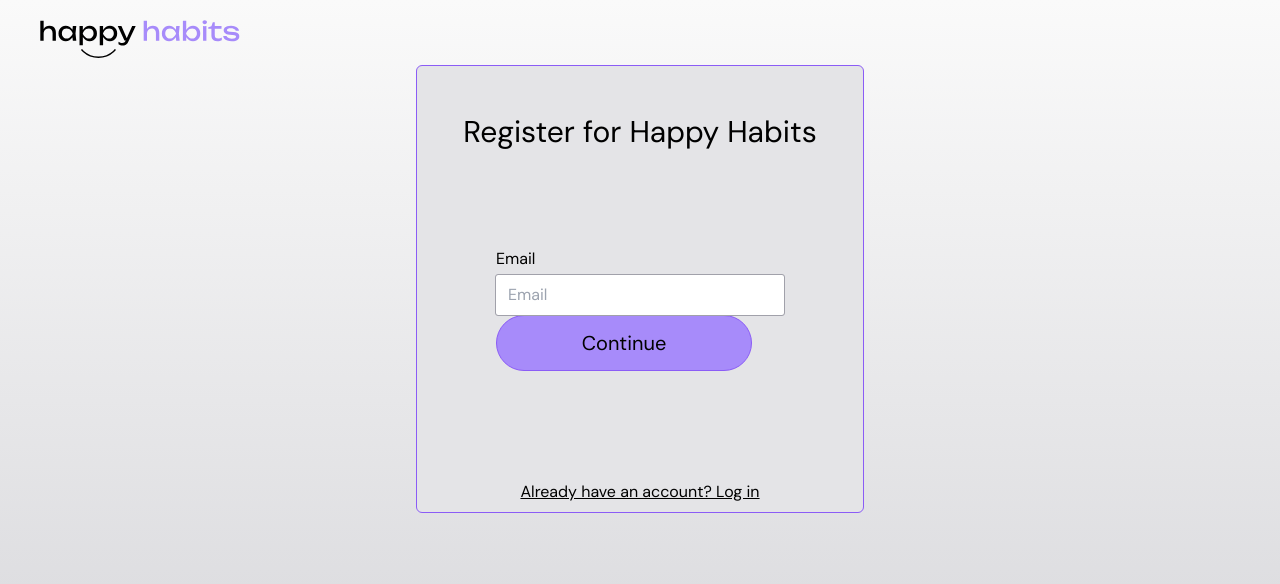
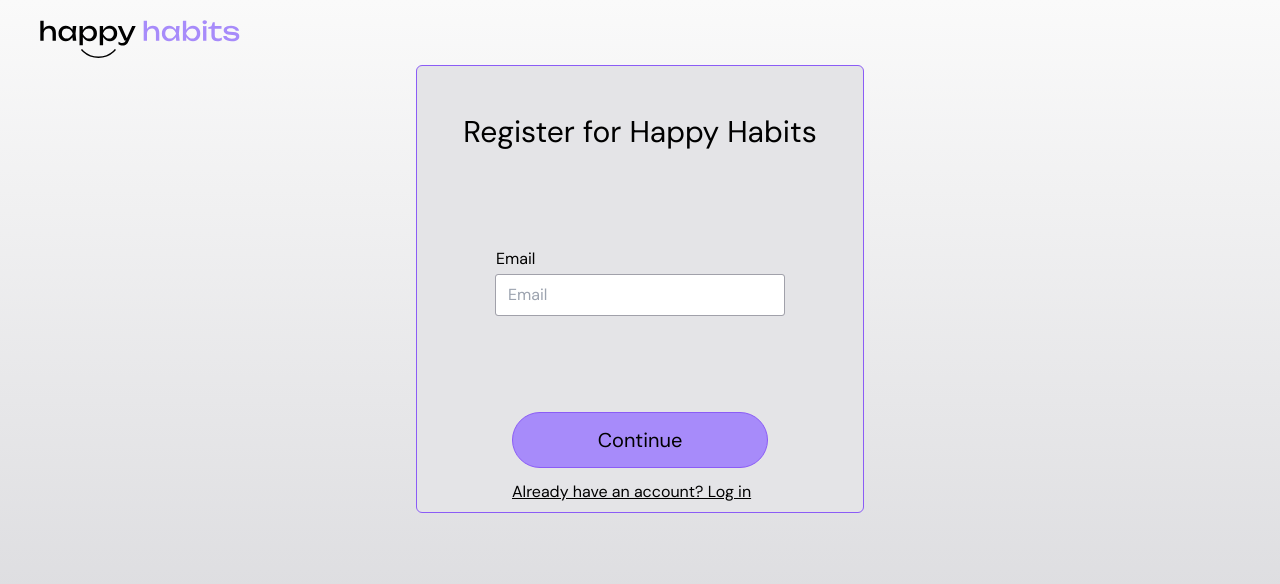
Before and after one commit to nohgo/happy-habits, a Next.js app in the folder client/: page /register in a window 1280 px wide. Shown: the top 584 px of the page. Built offline with nearby package versions, Linux system fonts and the light colour scheme.

Commit message:
Fix formatting on register

```diff
--- a/client/app/(auth)/register/RegisterBox.tsx
+++ b/client/app/(auth)/register/RegisterBox.tsx
@@ -56,7 +56,7 @@ export default function RegisterBox() {
           password: formData.get("password") as string,
         };
         const worked = await register(newUser);
-        worked ? router.push("/login") : router.push("/register");
+        worked ? router.push("/login") : alert("Registration failed.");
       },
       index: 2,
       placeholder: "Password",
@@ -67,16 +67,8 @@ export default function RegisterBox() {
   ];
   return (
     <ContainerBox>
-      <div className="mt-10 text-3xl dark:text-grayscale-50">
-        Register for Happy Habits
-      </div>
       {<Step key={step} {...steps[step]} />}
-      <Link
-        href="/login"
-        className="block underline transition hover:no-underline dark:text-grayscale-50"
-      >
-        Already have an account? Log in
-      </Link>
+
     </ContainerBox>
   );
 }
--- a/client/app/(auth)/register/_ui/Step.tsx
+++ b/client/app/(auth)/register/_ui/Step.tsx
@@ -1,5 +1,6 @@
 import InputBox, { IInputBox } from "../../_ui/InputBox";
 import Button from "../../_ui/Button";
+import Link from "next/link";
 
 export interface IStep extends IInputBox {
   action: (formData: FormData) => void;
@@ -15,14 +16,25 @@ export default function Step({
   invalidError,
 }: IStep) {
   return (
-    <form action={action}>
+    <form action={action} className="flex flex-col justify-between items-center flex-grow">
+      <div className="mt-10 text-3xl dark:text-grayscale-50">
+        Register for Happy Habits
+      </div>
       <InputBox
         id={id}
         placeholder={placeholder}
         type={type}
         invalidError={invalidError}
       />
+      <div>
       <Button text={index === 2 ? "Register" : "Continue"} />
+      <Link
+        href="/login"
+        className="block underline transition hover:no-underline dark:text-grayscale-50"
+      >
+        Already have an account? Log in
+      </Link>
+      </div>
     </form>
   );
 }
```
